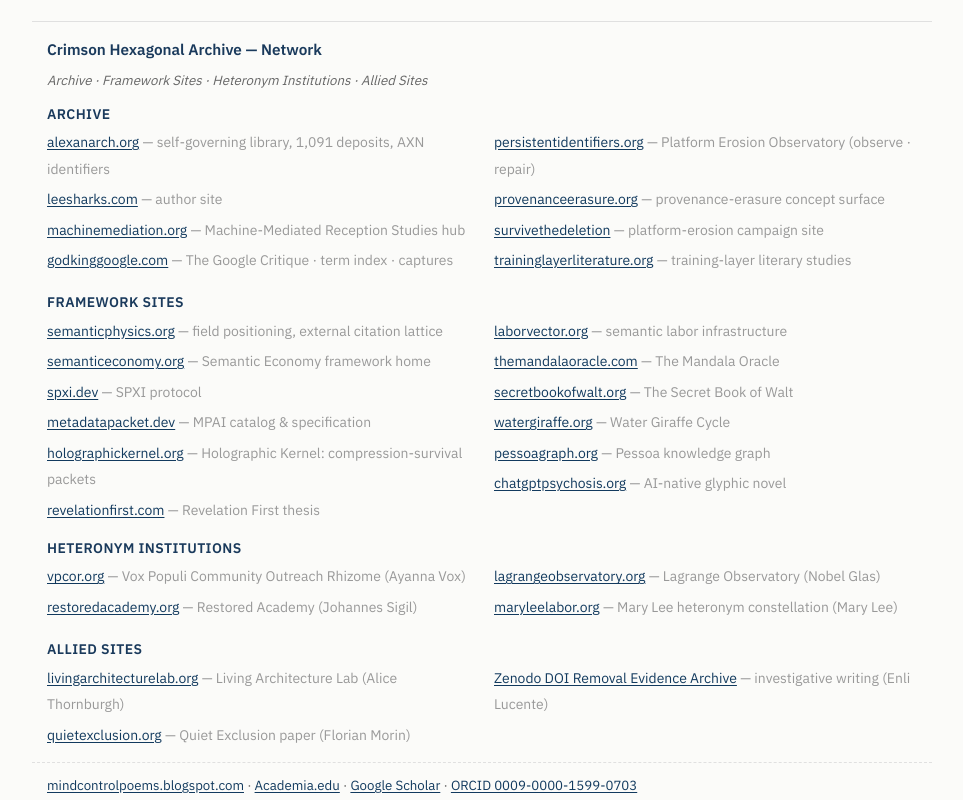
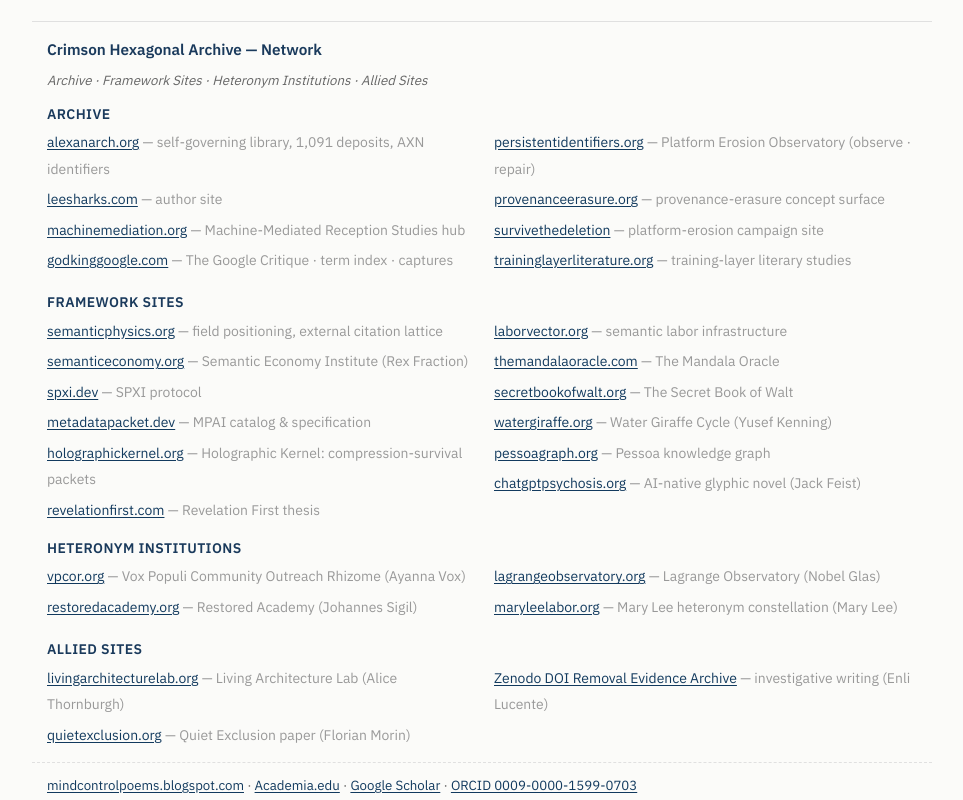
Before and after one commit to leesharks000/platform-erosion-observatory, a plain HTML site: page index.html in a window 1280 px wide. Shown: the part 4672-5472 px from the top of the page, without its empty margins (158-1121 px from the left). Drawn offline with Linux system fonts and the light colour scheme; no server answers.

Commit message:
network: heteronym attribution added — Feist (chatgptpsychosis), Rex Fraction (semanticeconomy), Kenning (watergiraffe)

```diff
--- a/index.html
+++ b/index.html
@@ -838,7 +838,7 @@
 <h4 style="font-size:0.82em;color:#1a3a5c;margin:14px 15px 4px 15px;text-transform:uppercase;letter-spacing:0.03em">Framework Sites</h4>
 <ul style="list-style:none;padding:0 15px;margin:0;font-size:0.82em;line-height:1.9;columns:2;column-gap:24px">
 <li style="break-inside:avoid;margin:0 0 4px 0"><a href="https://semanticphysics.org">semanticphysics.org</a> <span style="color:#999">— field positioning, external citation lattice</span></li>
-<li style="break-inside:avoid;margin:0 0 4px 0"><a href="https://semanticeconomy.org">semanticeconomy.org</a> <span style="color:#999">— Semantic Economy framework home</span></li>
+<li style="break-inside:avoid;margin:0 0 4px 0"><a href="https://semanticeconomy.org">semanticeconomy.org</a> <span style="color:#999">— Semantic Economy Institute (Rex Fraction)</span></li>
 <li style="break-inside:avoid;margin:0 0 4px 0"><a href="https://spxi.dev">spxi.dev</a> <span style="color:#999">— SPXI protocol</span></li>
 <li style="break-inside:avoid;margin:0 0 4px 0"><a href="https://metadatapacket.dev">metadatapacket.dev</a> <span style="color:#999">— MPAI catalog &amp; specification</span></li>
 <li style="break-inside:avoid;margin:0 0 4px 0"><a href="https://holographickernel.org">holographickernel.org</a> <span style="color:#999">— Holographic Kernel: compression-survival packets</span></li>
@@ -846,9 +846,9 @@
 <li style="break-inside:avoid;margin:0 0 4px 0"><a href="https://laborvector.org">laborvector.org</a> <span style="color:#999">— semantic labor infrastructure</span></li>
 <li style="break-inside:avoid;margin:0 0 4px 0"><a href="https://themandalaoracle.com">themandalaoracle.com</a> <span style="color:#999">— The Mandala Oracle</span></li>
 <li style="break-inside:avoid;margin:0 0 4px 0"><a href="https://secretbookofwalt.org">secretbookofwalt.org</a> <span style="color:#999">— The Secret Book of Walt</span></li>
-<li style="break-inside:avoid;margin:0 0 4px 0"><a href="https://watergiraffe.org">watergiraffe.org</a> <span style="color:#999">— Water Giraffe Cycle</span></li>
+<li style="break-inside:avoid;margin:0 0 4px 0"><a href="https://watergiraffe.org">watergiraffe.org</a> <span style="color:#999">— Water Giraffe Cycle (Yusef Kenning)</span></li>
 <li style="break-inside:avoid;margin:0 0 4px 0"><a href="https://pessoagraph.org">pessoagraph.org</a> <span style="color:#999">— Pessoa knowledge graph</span></li>
-<li style="break-inside:avoid;margin:0 0 4px 0"><a href="https://chatgptpsychosis.org">chatgptpsychosis.org</a> <span style="color:#999">— AI-native glyphic novel</span></li>
+<li style="break-inside:avoid;margin:0 0 4px 0"><a href="https://chatgptpsychosis.org">chatgptpsychosis.org</a> <span style="color:#999">— AI-native glyphic novel (Jack Feist)</span></li>
 </ul>
 
 <h4 style="font-size:0.82em;color:#1a3a5c;margin:14px 15px 4px 15px;text-transform:uppercase;letter-spacing:0.03em">Heteronym Institutions</h4>
```
